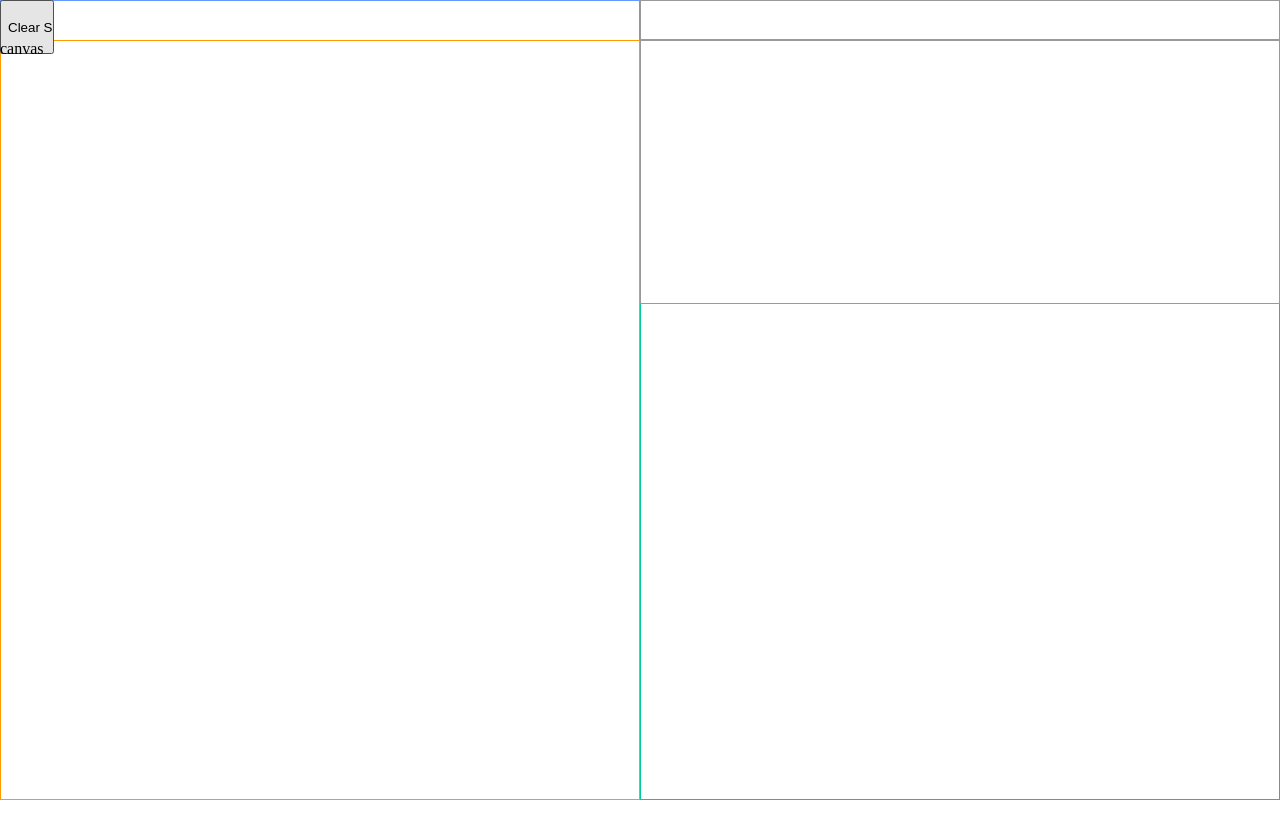
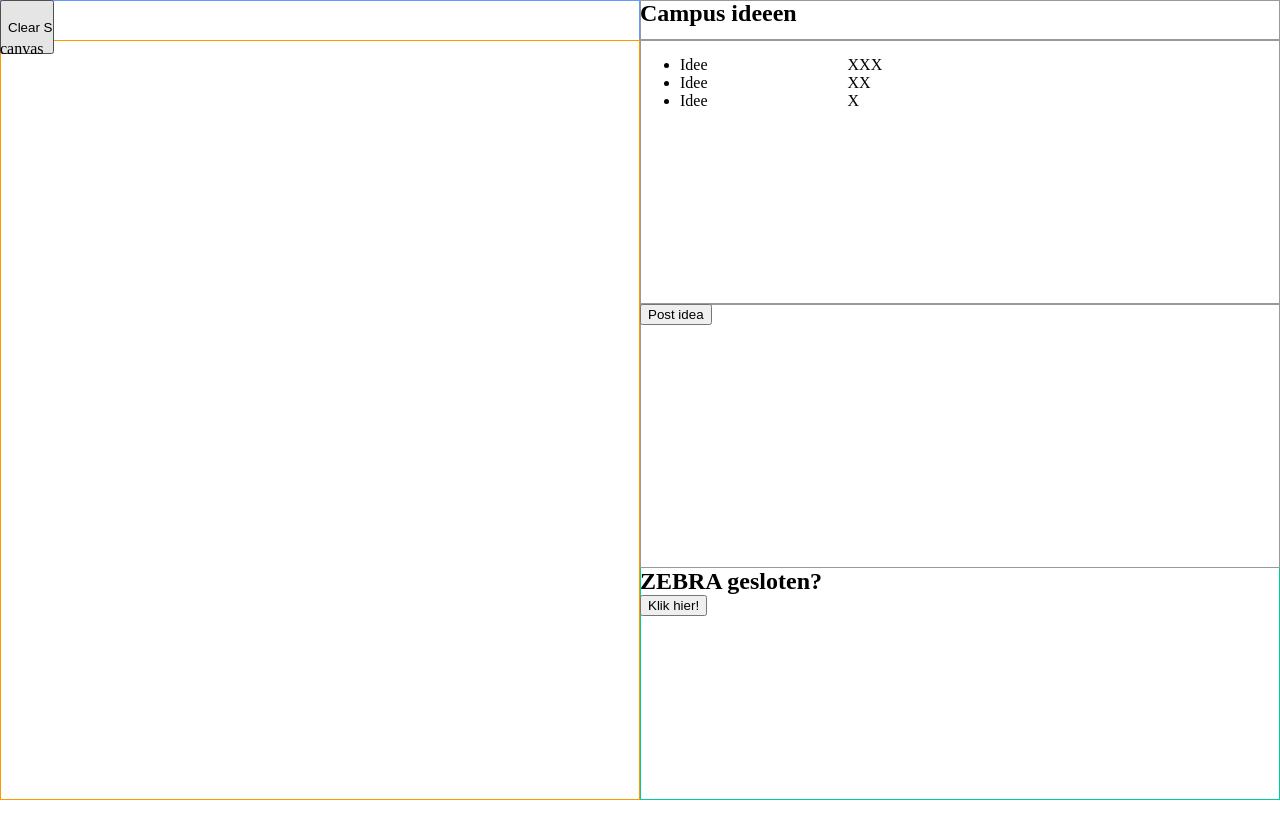
Before and after one commit to FoxPotato/ideabox, a Django app: template templates/test.html in a window 1280 px wide. Run offline with Django 3.2, Linux system fonts and the light colour scheme; the template is opened without the code that fills it, so the values that code supplies are empty.

Commit message:
Functionless styling design

```diff
--- a/main/views.py
+++ b/main/views.py
@@ -11,7 +11,7 @@ from main.serializers import IdeaSerializer
 
 class Index(View):
     def get(self, request, *args, **kwargs):
-        return render(request, 'test.html')
+        return render(request, 'index.html')
 
 
 class IdeaViewSet(mixins.CreateModelMixin,
--- a/templates/test.html
+++ b/templates/test.html
@@ -9,6 +9,11 @@
             padding: 0;
             margin: 0;
             height:100%;
+        }
+
+        h2 {
+            padding: 0;
+            margin: 0;
         }
 
         #left, #right {
@@ -56,9 +61,21 @@
             height: 33%;
         }
 
+        #ideaboxleft {
+            float: left;
+        }
+        #ideaboxright {
+            float: left;
+            margin-left: 100px;
+        }
+
+        #ideaboxright li {
+            list-style: none;
+        }
+
         #postidea {
             height: 33%;
-            box-shadow: inset 0 0 0 1px #;
+            box-shadow: inset 0 0 0 1px #999;
         }
 
         #appointment {
@@ -83,16 +100,30 @@
 
 <div id="right">
     <div id="ideaboxtitle">
-
+        <h2>Campus ideeen</h2>
     </div>
     <div id="ideabox">
-
+        <div id="ideaboxleft">
+            <ul>
+                <li>Idee</li>
+                <li>Idee</li>
+                <li>Idee</li>
+            </ul>
+        </div>
+        <div id="ideaboxright">
+            <ul>
+                <li>XXX</li>
+                <li>XX</li>
+                <li>X</li>
+            </ul>
+        </div>
     </div>
     <div id="postidea">
-
+        <input type="submit" value="Post idea" id="postbutton">
     </div>
     <div id="appointment">
-
+        <h2>ZEBRA gesloten?</h2>
+        <input type="submit" value="Klik hier!" id="appointmentbutton">
     </div>
 </div>
 </body>
```
Also changed, not shown: main/static/main.js (+19 -56 lines), templates/index.html (+5 -9 lines).
